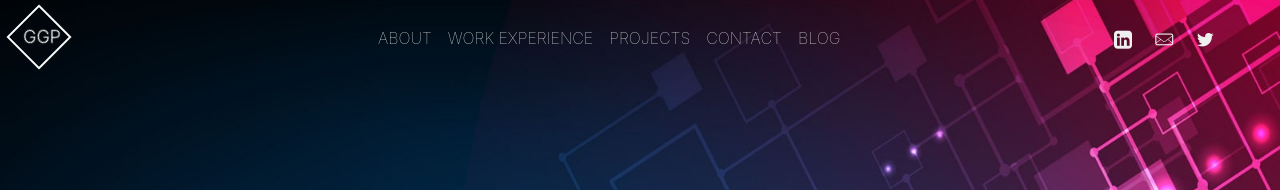
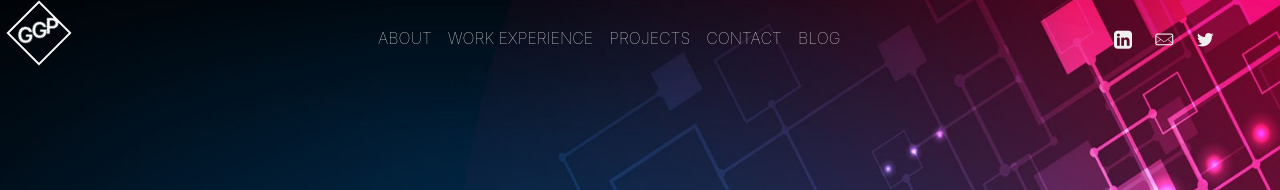
Before and after one commit to john0tough/john0tough.github.io, a Jekyll site: the page built from index.html, in a window 1280 px wide. Shown: the top 190 px of the page. Built offline with Jekyll 4.4.1, drawn with Linux system fonts in a browser that asks for light colours; nearby versions of some CDN libraries.

Commit message:
NUEVOS CAMBIOS

```diff
--- a/_includes/menu.html
+++ b/_includes/menu.html
@@ -1,22 +1,62 @@
-<nav class="navbar navbar-expand-md navbar-fixed-top navbar-light bg-light py-0 {{ layout.menu-theme }}">
-    <span class="navbar-brand py-3 py-md-2"><a href="/"><div>GGP</div></a></span>
-    <button class="navbar-toggler" type="button" data-toggle="collapse" data-target="#navbarTogglerDemo03"
-     aria-controls="navbarTogglerDemo03" aria-expanded="false" aria-label="Toggle navigation">
+<nav
+  class="navbar navbar-expand-md navbar-fixed-top navbar-light bg-light py-0
+  {{ layout.menu-theme }}"
+>
+  <span class="navbar-brand py-3 py-md-2">
+    <a href="/">
+        <div>
+            <span>P</span>
+            <span>G</span>
+            <span>G</span>
+        </div>
+    </a>
+  </span>
+  <button
+    class="navbar-toggler"
+    type="button"
+    data-toggle="collapse"
+    data-target="#navbarTogglerDemo03"
+    aria-controls="navbarTogglerDemo03"
+    aria-expanded="false"
+    aria-label="Toggle navigation"
+  >
     <div class="burguer"><span></span><span></span><span></span></div>
   </button>
   <div class="container">
     <div class="collapse navbar-collapse" id="navbarTogglerDemo03">
       <ul class="nav navbar-nav mx-auto links">
-                <li class="nav-item  py-3"><a class="nav-link" href="/about">About</a></li>
-                <li class="nav-item  py-3"><a class="nav-link" href="/work_experience">Work experience</a></li>
-                <li class="nav-item  py-3"><a class="nav-link" href="/projects">Projects</a></li>
-                <li class="nav-item  py-3"><a class="nav-link" href="/contact">Contact</a></li>
-                <li class="nav-item  py-3"><a class="nav-link" href="/blog">Blog</a></li>
+        <li class="nav-item  py-3">
+          <a class="nav-link" href="/about">About</a>
+        </li>
+        <li class="nav-item  py-3">
+          <a class="nav-link" href="/work_experience">Work experience</a>
+        </li>
+        <li class="nav-item  py-3">
+          <a class="nav-link" href="/projects">Projects</a>
+        </li>
+        <li class="nav-item  py-3">
+          <a class="nav-link" href="/contact">Contact</a>
+        </li>
+        <li class="nav-item  py-3">
+          <a class="nav-link" href="/blog">Blog</a>
+        </li>
       </ul>
       <ul class="nav navbar-nav social">
-                <li class="nav-item  pt-1"><a class="nav-link" href="https://www.linkedin.com/in/giovanni-garcía-pérez-150166a9"><span class="icon-linkedin-rect"></span></a></li>
-                <li class="nav-item  pt-1"><a class="nav-link" href="mailto:gio.garciap@outlook.com"><span class="icon-mail"></span></a></li>
-                <li class="nav-item  pt-1"><a class="nav-link" href="#"><span class="icon-twitter"></span></a></li>
+        <li class="nav-item  pt-1">
+          <a
+            class="nav-link"
+            href="https://www.linkedin.com/in/giovanni-garcía-pérez-150166a9"
+            ><span class="icon-linkedin-rect"></span
+          ></a>
+        </li>
+        <li class="nav-item  pt-1">
+          <a class="nav-link" href="mailto:gio.garciap@outlook.com"
+            ><span class="icon-mail"></span
+          ></a>
+        </li>
+        <li class="nav-item  pt-1">
+          <a class="nav-link" href="#"><span class="icon-twitter"></span></a>
+        </li>
       </ul>
     </div>
   </div>
--- a/_layouts/blog-container.html
+++ b/_layouts/blog-container.html
@@ -2,8 +2,7 @@
 layout: default
 menu-theme: "light-theme"
 ---
-<header class="d-flex py-5 mb-5 small-header" >
-        <!--<div class="background" style="background-image: linear-gradient(rgba(2, 50, 90, 0.5),rgba(2, 50, 90, 0.5)), url('{{ page.image-title }}')" ></div>-->
+<header class="d-flex mb-5 small-header">
         <div class="mx-auto my-auto col-sm-8 p-md-5 p-4 text-center">
           <h2>{{ page.title }}</h3>
         </div>
--- a/_sass/_menu.scss
+++ b/_sass/_menu.scss
@@ -54,9 +54,26 @@
     @include transition(border 0.3s, background-color 0.3s, color 0.3s, transform 0.3s);
     div {
       transform: rotateZ(-45deg);
+      font-weight: 600;
+      font-size: larger;
+      span {
+        position: absolute;
+        &:nth-child(1) {
+          top: -12px;
+          left: 11PX;
+        }
+        &:nth-child(2) {
+          top: -8px;
+          left: -3px;
+        }
+        &:nth-child(3) {
+          top: -3px;
+          left: -17px;
+        }
+      }
     }
   }
-  .navbar-brand a:hover{
+  .navbar-brand:hover a{
       text-decoration: none;
       border: 2px solid $colorEmphasis;
       background-color: $bg-color;
@@ -129,7 +146,9 @@
           a{
             font-weight: 600;
           }
-          border-top-color: $colorEmphasis;
+          @media screen and (min-width: $break-md) {
+            border-top-color: $colorEmphasis;
+          }
         }
       }
       .social {
@@ -158,7 +177,6 @@
         }
         .nav-item:hover {
           font-weight: 600;
-          text-decoration: underline;
         }
       }
 
```
Also changed, not shown: assets/images/icon.png (added), 1 other file. Lines whose indentation alone changed are shown as unchanged.
